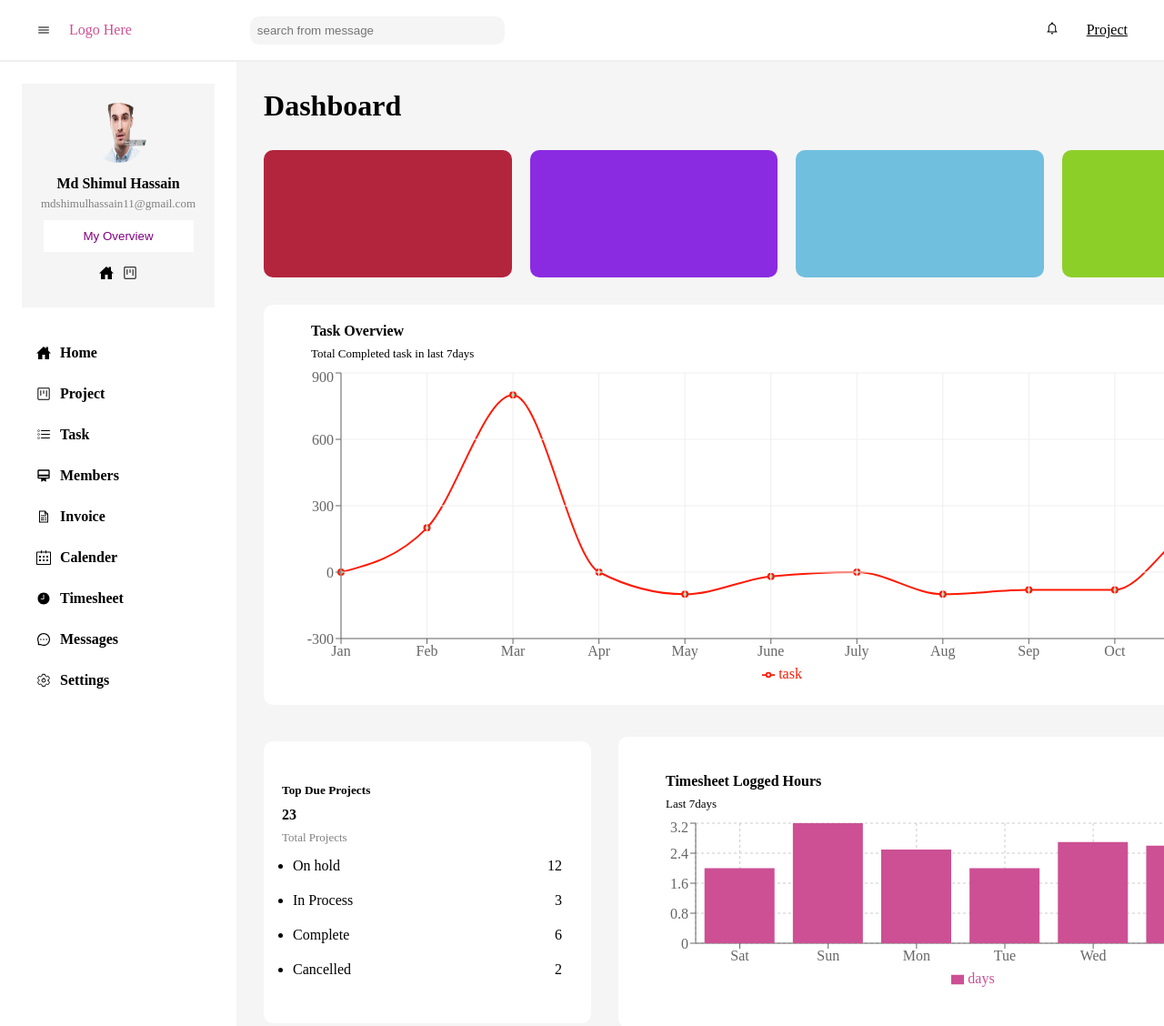
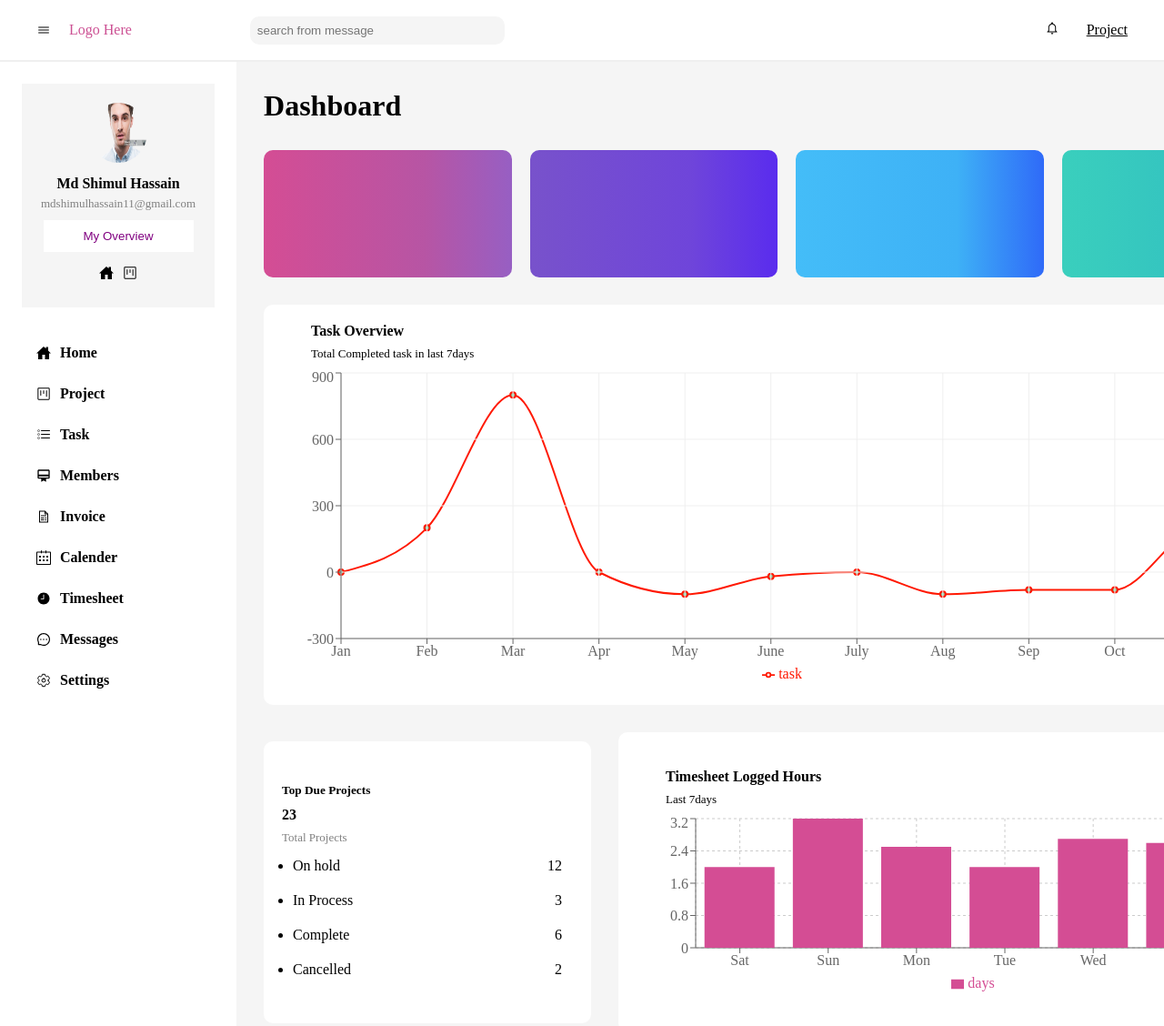
Before and after one commit to Amarachi-Codes/react-dashboard, a React (Vite) app: page /app in a window 1280 px wide. Shown: the top 1128 px of the page at 91% size. Built offline with nearby package versions, Linux system fonts and the light colour scheme.

Commit message:
updated stylesheet

```diff
--- a/src/components/charts/MyBarChart.tsx
+++ b/src/components/charts/MyBarChart.tsx
@@ -19,7 +19,7 @@ const MyBarChart = () => {
       <p className="LineSubtitle"> Last 7days</p>
       <BarChart
         width={750}
-        height={190}
+        height={200}
         data={data}
 
 
@@ -30,7 +30,7 @@ const MyBarChart = () => {
         <YAxis />
         <Tooltip />
         <Legend />
-        <Bar dataKey="days" fill="rgb(204,80,147)" activeBar={<Rectangle fill="rgb(157,87,168)" stroke="blue" />} />
+        <Bar dataKey="days" fill="rgba(212,77,148,1)" activeBar={<Rectangle fill="rgb(157,87,168)" stroke="blue" />} />
 
       </BarChart>
 
--- a/src/pages/App/app-home-page/styles.css
+++ b/src/pages/App/app-home-page/styles.css
@@ -16,19 +16,19 @@ h1{
 }
 
 .container .card:nth-child(1){
-    background-color: rgb(179, 37, 61);
+     background: linear-gradient(90deg, rgba(212,77,148,1) 0%, rgba(183,85,164,1) 65%, rgba(151,95,195,1) 100%);
 }
 
 .container .card:nth-child(2){
-    background-color: blueviolet;
+    background: linear-gradient(90deg, rgba(120,82,203,1) 0%, rgba(111,69,218,1) 65%, rgba(90,44,238,1) 100%);
 }
 
 .container .card:nth-child(3){
-    background-color: rgb(113, 191, 222);
+    background: linear-gradient(90deg, rgba(68,189,248,1) 0%, rgba(62,177,246,1) 65%, rgba(47,106,248,1) 100%);
 }
 
 .container .card:nth-child(4){
-    background-color: rgb(141, 207, 41);
+    background: linear-gradient(90deg, rgba(58,207,189,1) 0%, rgba(50,192,193,1) 65%, rgba(33,180,198,1) 100%);
 }
 .Footer{
     display: flex;
```
